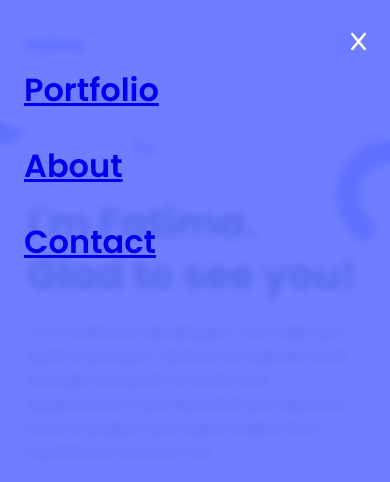
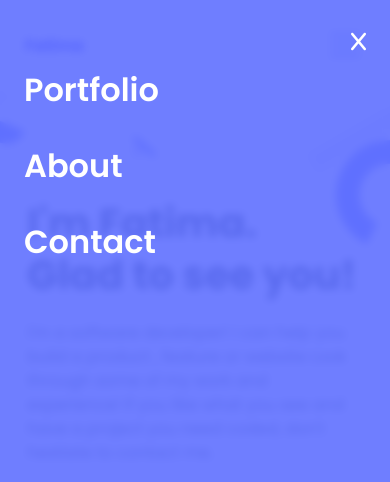
Before and after one commit to fatima-najafi/Portfolio, a website: page index.html in a window 390 px wide. Both pictures are taken after a click on the element 345 px from the left and 45 px from the top of the page. Shown: the top 482 px of the page. Drawn offline with Linux system fonts and the light colour scheme.

Commit message:
add colors to css file

```diff
--- a/style.css
+++ b/style.css
@@ -63,6 +63,10 @@ header {
   color: #fff;
   align-self: flex-end;
   padding: 0;
+}
+#mobile-menu-links a {
+  text-decoration: none;
+  color: #ffff;
 }
 
 .mobile-menu--hide {
```
